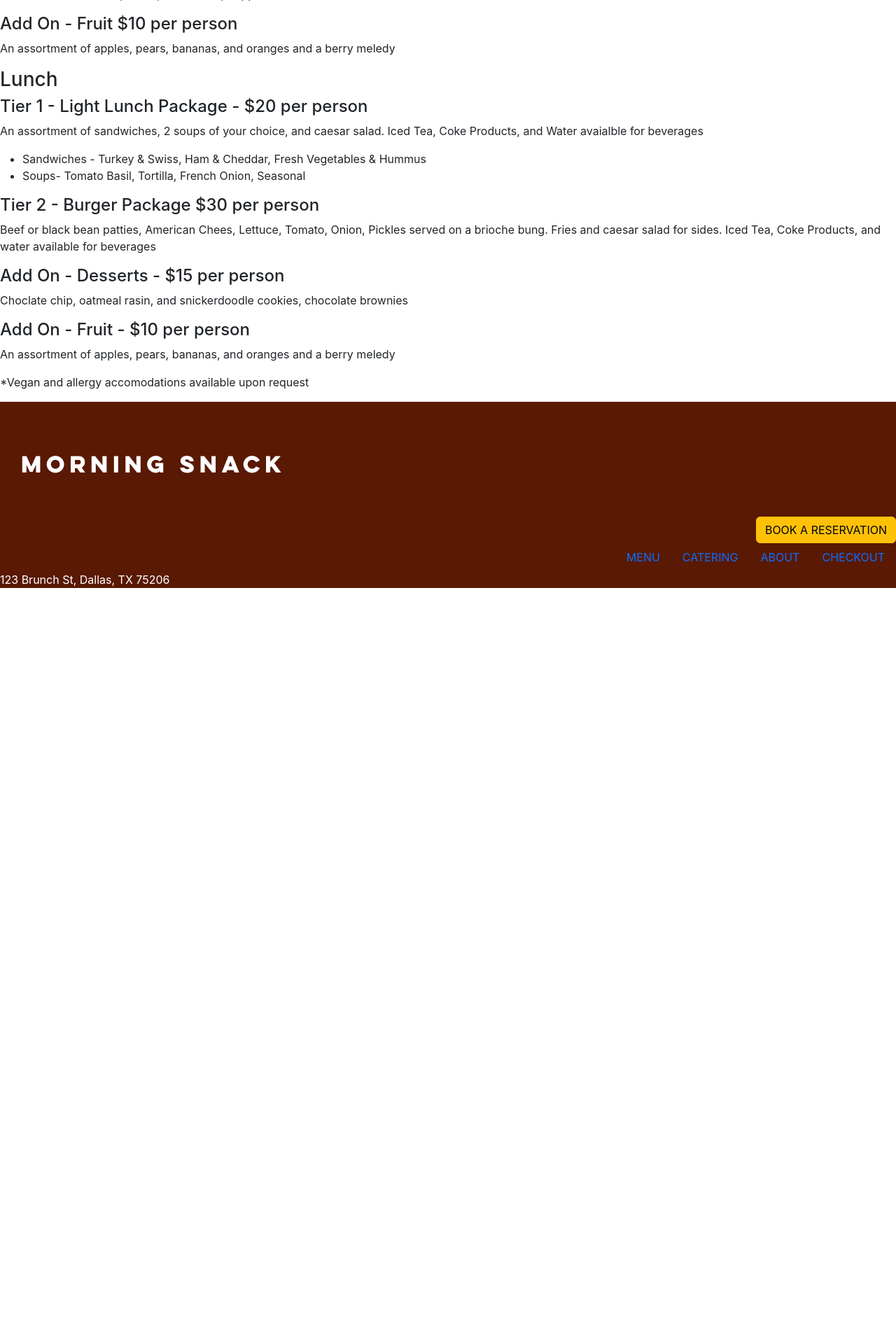
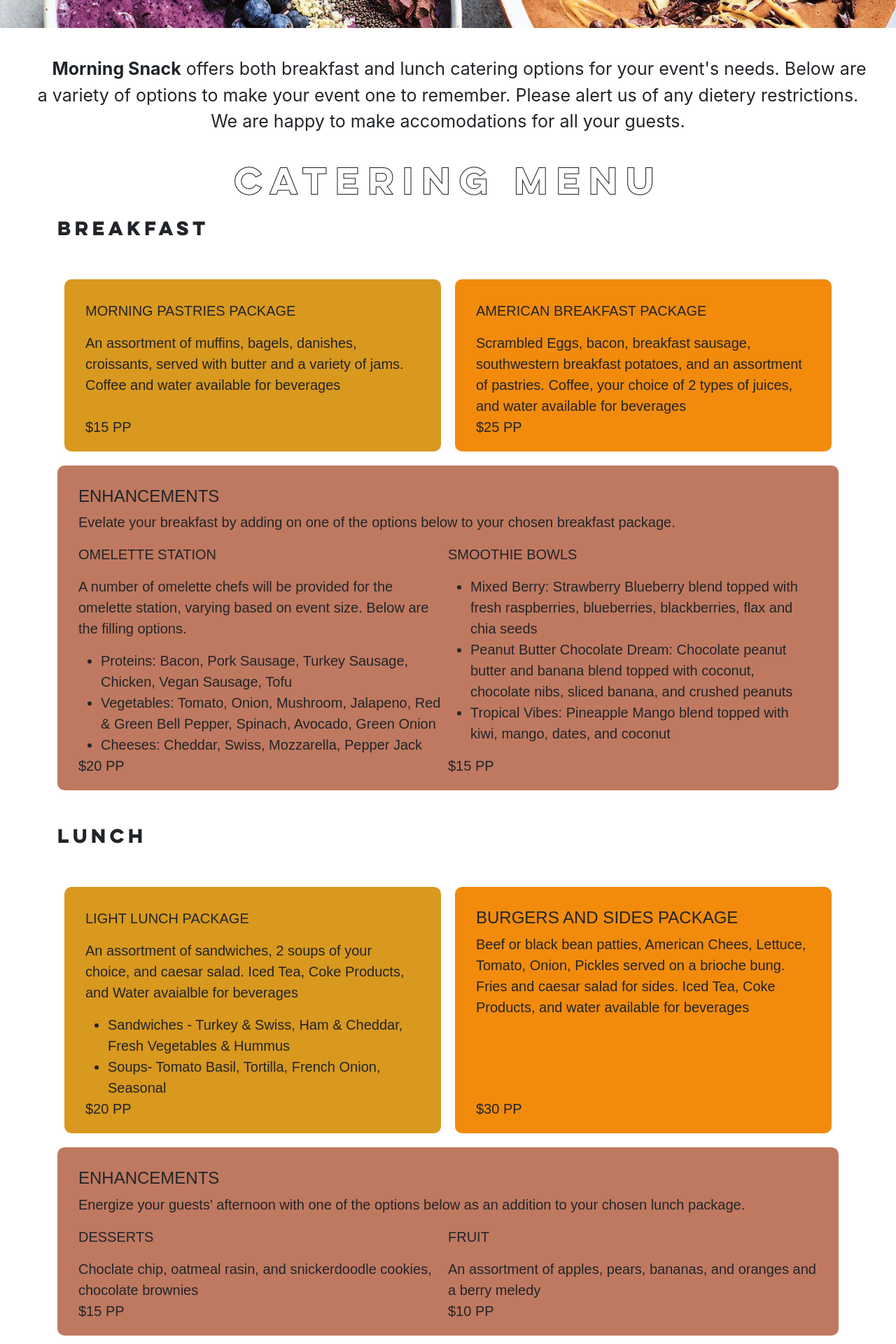
Before and after one commit to michellenicolephillips/morning-snack, a React (Create React App) app: page /catering in a window 1280 px wide. Shown: the part 560-2480 px from the top of the page at 70% size. Before the commit the page ends 1416 px from the top, so only its background shows below. Built offline with nearby package versions, Linux system fonts and the light colour scheme.

Commit message:
catering styling, checkout hero

```diff
--- a/src/App.scss
+++ b/src/App.scss
@@ -30,7 +30,7 @@
 
 .menuHero {
     width: 100%;
-    height: 700px;
+    height: 500px;
     background-image: url(assets/cafe-room.png);
     background-repeat: no-repeat;
     background-size: cover;
@@ -103,12 +103,105 @@
 
 .reserveHero {
     width: auto;
-    height: 1000px;
+    height: 700px;
     background-image: url(assets/cafe-entrance.png);
     background-repeat: no-repeat;
     background-size: cover;
 }
 
+//CATERING
+#cateringHero {
+     width: auto;
+     height: 500px;
+     background-image: url(assets/bowls.jpg);
+     background-repeat: no-repeat;
+     background-size: cover;
+}
+#cateringInfo {
+     margin: 0;
+     font-size: 25px;
+     text-indent: 2rem;
+     text-justify: auto;
+     padding: 40px;
+}
+
+.cateringOptions {
+     font-family: "Lulo Clean Bold", sans-serif;
+     font-size: 25px;
+     padding-bottom: 40px;
+}
+#breakfastCatering, #lunchCatering {
+margin-bottom: 50px;
+}
+@media only screen and (min-width: 800px) {
+     .mealOptions{
+          display: flex;
+     }
+     .tierOne, .tierTwo{
+          width: 50%;
+     }
+     .enhancementOption {
+          display: inline-block;
+          vertical-align: top;
+          width: 50%;
+
+     }
+     .cateringDescription {
+          margin-bottom: 20px;
+     }
+     .cateringPrice {
+          position: absolute;
+          margin: auto;
+          bottom: 20px;
+     }
+}
+.tierOne {
+     position: relative;
+     background-color:#D9981E;
+     font-family: 'Avenir LT Std', sans-serif;
+     font-size: 20px;
+     border-radius: 10px;
+     padding: 30px;
+     margin: 10px;
+}
+
+.tierTwo {
+     position: relative;
+     background-color:#F28B0C;
+     font-family: 'Avenir LT Std', sans-serif;
+     font-size: 20px;
+     border-radius: 10px;
+     padding: 30px;
+     margin: 10px;
+}
+.addOns{
+     position: relative;
+     background-color:#BF7960;
+     font-family: 'Avenir LT Std', sans-serif;
+     font-size: 20px;
+     border-radius: 10px;
+     padding: 30px;
+     margin-top: 10px;
+
+}
+
+
+
+@media only screen and (max-width: 799px) {
+     .mealOptions {
+          display:block;
+          flex-wrap: none;
+     }
+   }
+
+//ORDER
+.orderHero {
+     width: auto;
+     height: 500px;
+     background-image: url(assets/brunch-board.jpg);
+     background-repeat: no-repeat;
+     background-size: cover;
+}
 
 
 // FOOTER
--- a/src/pages/Catering.js
+++ b/src/pages/Catering.js
@@ -1,44 +1,92 @@
 import React from 'react';
+import { Container } from 'react-bootstrap';
 
 class Catering extends React.Component {
 
      render() {
           return (
                <div>
-                   <h1>Catering</h1>
-                   <p>We offer both breakfast and lunch catering options for your event.</p>
-                   <div id="breakfast-catering">
-                         <h3>Breakfast</h3>
-                         <h4>Tier 1 - Morning Pastries Package - $15 per person</h4>
-                         <p> An assortment of muffins, bagels, danishes, croissants, served with butter and a variety of jams. Coffee and water available for beverages</p>
-                         <h4>Tier 2 - American Breakfast Package - $25 per person</h4>
-                         <p>Scrambled Eggs, bacon, breakfast sausage, southwestern breakfast potatoes, and an assortment of pastries. Coffee, your choice of 2 types of juices, and water available for beverages</p>
-                         <h4>Add On- Omelette Station - $20 per person</h4>
+                    <div id="cateringHero"></div>
+                    <p id="cateringInfo" className="text-center justify-content-center"><strong>Morning Snack</strong> offers both
+                         breakfast and lunch catering options for your event's needs. Below are a variety of options to make your event
+                         one to remember. Please alert us of any dietery restrictions. We are happy to make accomodations for all your guests.
+                    </p>
+                    <h1 className="pageHeader text-center">CATERING MENU</h1>
+                    <Container id="breakfastCatering">
+                         <h3 className="cateringOptions">Breakfast</h3>
+                         <div className="mealOptions">
+                              <div className="tierOne">
+                                   <p>MORNING PASTRIES PACKAGE</p>
+                                   <p className="cateringDescription"> An assortment of muffins, bagels, danishes, croissants, served with butter and a variety of jams. Coffee and water available for beverages</p>
+                                   <p className="cateringPrice">$15 PP</p>
+                              </div>
+                              <div className="tierTwo">
+                                   <p>AMERICAN BREAKFAST PACKAGE</p>
+                                   <p className="cateringDescription">Scrambled Eggs, bacon, breakfast sausage, southwestern breakfast potatoes, and an assortment of pastries. Coffee, your choice of 2 types of juices, and water available for beverages</p>
+                                   <p className="cateringPrice">$25 PP</p>
+                              </div>
+                         </div>
+
+                         <div className="addOns">
+                              <h4>ENHANCEMENTS</h4>
+                              <p>Evelate your breakfast by adding on one of the options below to your chosen breakfast package.</p>
+                              <div className="enhancementOption">
+                                   <p>OMELETTE STATION</p>
                                    <p>A number of omelette chefs will be provided for the omelette station, varying based on event size. Below are the filling options.</p>
-                         <ul>
+                                   <ul className="cateringDescription">
                                         <li>Proteins: Bacon, Pork Sausage, Turkey Sausage, Chicken, Vegan Sausage, Tofu</li>
                                         <li>Vegetables: Tomato, Onion, Mushroom, Jalapeno, Red & Green Bell Pepper, Spinach, Avocado, Green Onion</li>
                                         <li>Cheeses: Cheddar, Swiss, Mozzarella, Pepper Jack</li>
                                    </ul>
-                         <h4>Add On - Fruit $10 per person</h4>
-                         <p>An assortment of apples, pears, bananas, and oranges and a berry meledy</p>
+                                   <p className="cateringPrice">$20 PP</p>
                               </div>
-                   <div id="lunch-catering">
-                         <h3>Lunch</h3>
-                         <h4>Tier 1 - Light Lunch Package - $20 per person</h4>
+                              <div className="enhancementOption">
+
+                                   <p>SMOOTHIE BOWLS</p>
+                                   <ul className="cateringDescription">
+                                        <li>Mixed Berry: Strawberry Blueberry blend topped with fresh raspberries, blueberries, blackberries, flax and chia seeds</li>
+                                        <li>Peanut Butter Chocolate Dream: Chocolate peanut butter and banana blend topped with coconut, chocolate nibs, sliced banana, and crushed peanuts </li>
+                                        <li>Tropical Vibes: Pineapple Mango blend topped with kiwi, mango, dates, and coconut</li>
+                                   </ul>
+                                   <p className="cateringPrice">$15 PP</p>
+                              </div>
+                         </div>
+                    </Container>
+                    <Container id="lunchCatering">
+                         <h3 className="cateringOptions">Lunch</h3>
+                         <div className="mealOptions">
+                              <div className="tierOne">
+                                   <p>LIGHT LUNCH PACKAGE</p>
                                    <p> An assortment of sandwiches, 2 soups of your choice, and caesar salad. Iced Tea, Coke Products, and Water avaialble for beverages</p>
-                         <ul>
+                                   <ul className="cateringDescription">
                                         <li>Sandwiches - Turkey & Swiss, Ham & Cheddar, Fresh Vegetables & Hummus</li>
                                         <li>Soups- Tomato Basil, Tortilla, French Onion, Seasonal</li>
                                    </ul>
-                         <h4>Tier 2 - Burger Package $30 per person</h4>
-                         <p>Beef or black bean patties, American Chees, Lettuce, Tomato, Onion, Pickles served on a brioche bung. Fries and caesar salad for sides. Iced Tea, Coke Products, and water available for beverages</p>
-                         <h4>Add On - Desserts - $15 per person</h4>
-                         <p>Choclate chip, oatmeal rasin, and snickerdoodle cookies, chocolate brownies</p>
-                         <h4>Add On - Fruit - $10 per person</h4>
-                              <p>An assortment of apples, pears, bananas, and oranges and a berry meledy</p>
+                                   <p className="cateringPrice">$20 PP</p>
                               </div>
-                   <p id="catering-dietary">*Vegan and allergy accomodations available upon request</p>
+                              <div className="tierTwo">
+                                   <h4> BURGERS AND SIDES PACKAGE</h4>
+                                   <p className="cateringDescription">Beef or black bean patties, American Chees, Lettuce, Tomato, Onion, Pickles served on a brioche bung. Fries and caesar salad for sides. Iced Tea, Coke Products, and water available for beverages</p>
+                                   <p className="cateringPrice">$30 PP</p>
+                              </div>
+                         </div>
+
+                         <div className="addOns">
+                              <h4>ENHANCEMENTS</h4>
+                              <p>Energize your guests' afternoon with one of the options below as an addition to your chosen lunch package.</p>
+                              <div className="enhancementOption">
+                                   <p>DESSERTS</p>
+                                   <p className="cateringDescription">Choclate chip, oatmeal rasin, and snickerdoodle cookies, chocolate brownies</p>
+                                   <p className="cateringPrice">$15 PP</p>
+                              </div>
+                              <div className="enhancementOption">
+                                   <p>FRUIT</p>
+                                   <p className="cateringDescription">An assortment of apples, pears, bananas, and oranges and a berry meledy</p>
+                                   <p className="cateringPrice">$10 PP</p>
+                              </div>
+
+                         </div>
+                    </Container>
                </div>
           )
      }
--- a/src/pages/Checkout.js
+++ b/src/pages/Checkout.js
@@ -78,9 +78,9 @@ class Checkout extends React.Component {
           if (this.calculateSubtotal() === 0) {
                const total = 0;
                return total;
-          } else  {
+          } else {
                const subtotal = this.calculateSubtotal();
-               const tipPercentage = parseFloat((this.state.tipPercentage)/100);
+               const tipPercentage = parseFloat((this.state.tipPercentage) / 100);
                const tipAmount = subtotal * tipPercentage;
                const total = subtotal + tipAmount;
                return total;
@@ -90,6 +90,8 @@ class Checkout extends React.Component {
 
      render() {
           return (
+               <div>
+                    <div className="orderHero"></div>
                     <Container>
                          <Form>
                               <h3>Appetizers</h3>
@@ -196,6 +198,7 @@ class Checkout extends React.Component {
                               </InputGroup>
                          </Form>
                     </Container>
+               </div>
           )
      }
 }
```
Lines whose indentation alone changed are shown as unchanged.
